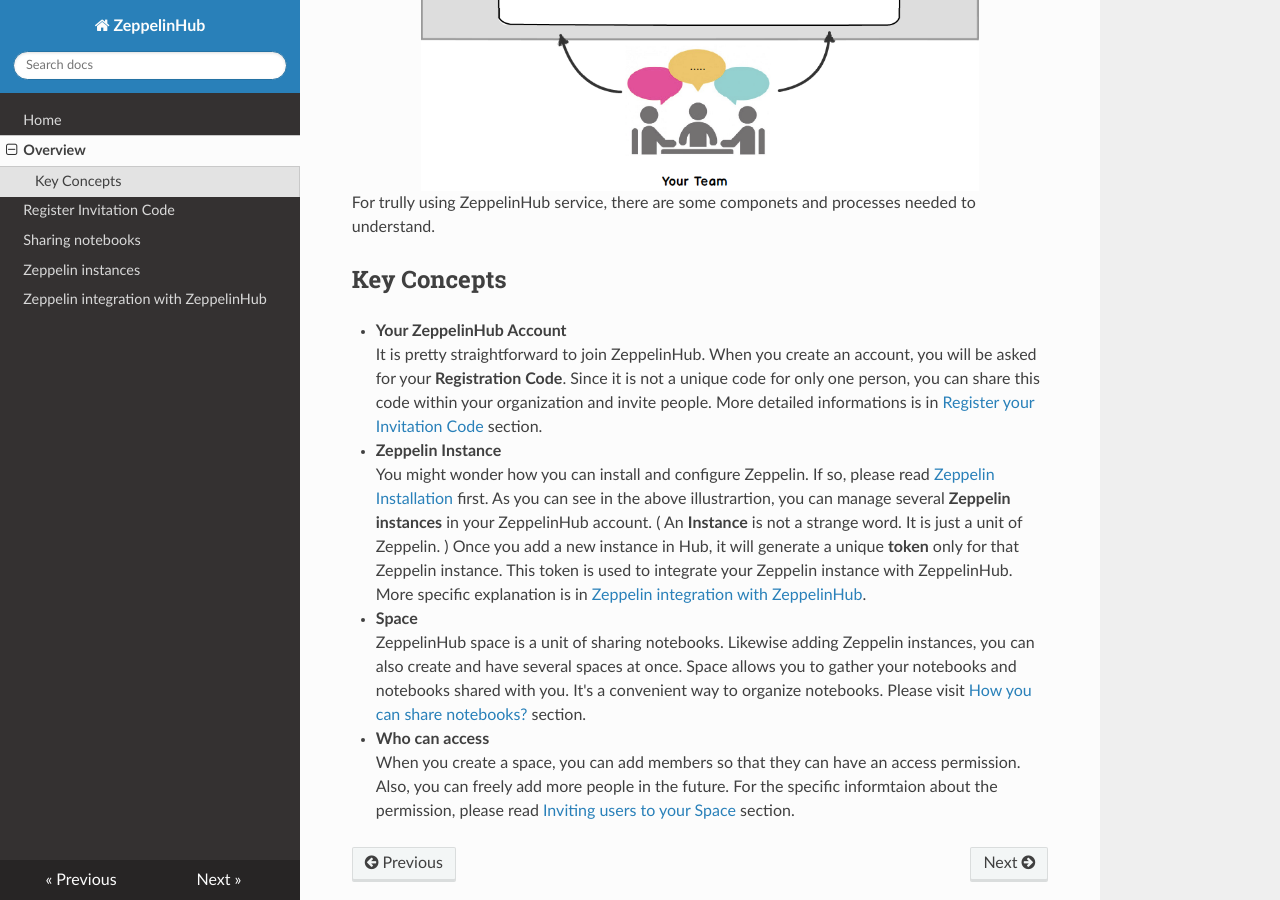
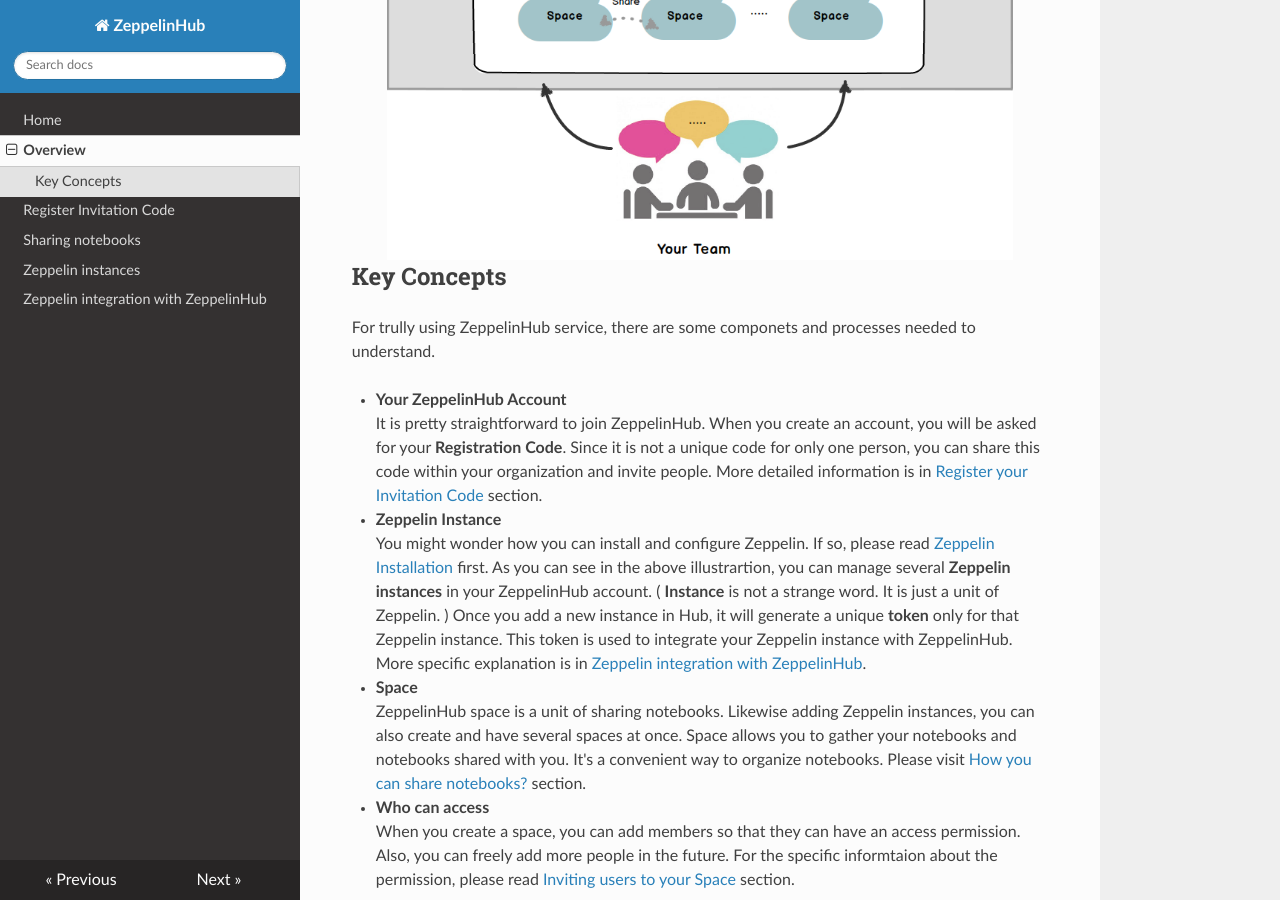
Before and after one commit to jacksu/zeppelinhub-documentation, an MkDocs documentation site: the page built from docs/overview.md, in a window 1280 px wide and 900 px high, scrolled down 686 px. Built offline with MkDocs 1.6.1, drawn with Linux system fonts in a browser that asks for light colours; nearby versions of some CDN libraries.

Commit message:
Fix some awkward words in overview.md

```diff
--- a/docs/overview.md
+++ b/docs/overview.md
@@ -4,17 +4,16 @@
 
 ZeppelinHub enables you to share your Zeppelin notebooks. Once you register and integrate Zeppelin with ZeppelinHub, you can privately share your notebooks and communicate via the notebooks with your team members. The following illustration shows a basic concept of ZeppelinHub.
 
-<center><img src="./zeppelinhub_concept.png" height="80%" width="80%"></center>
+<center><img src="./zeppelinhub_concept.png" height="90%" width="90%"></center>
 
+## Key Concepts
 For trully using ZeppelinHub service, there are some componets and processes needed to understand.
 
-## Key Concepts
-
 * **Your ZeppelinHub Account** <br/>
-It is pretty straightforward to join ZeppelinHub. When you create an account, you will be asked for your **Registration Code**. Since it is not a unique code for only one person, you can share this code within your organization and invite people. More detailed informations is in [Register your Invitation Code](./register_invitation_code.html) section.
+It is pretty straightforward to join ZeppelinHub. When you create an account, you will be asked for your **Registration Code**. Since it is not a unique code for only one person, you can share this code within your organization and invite people. More detailed information is in [Register your Invitation Code](./register_invitation_code.html) section.
 
 * **Zeppelin Instance** <br/>
-You might wonder how you can install and configure Zeppelin. If so, please read [Zeppelin Installation](http://zeppelin.incubator.apache.org/docs/latest/install/install.html) first. As you can see in the above illustrartion, you can manage several **Zeppelin instances** in your ZeppelinHub account. ( An **Instance** is not a strange word. It is just a unit of Zeppelin. ) Once you add a new instance in Hub, it will generate a unique **token** only for that Zeppelin instance. This token is used to integrate your Zeppelin instance with ZeppelinHub. More specific explanation is in [Zeppelin integration with ZeppelinHub](./zeppelin_integration.html).
+You might wonder how you can install and configure Zeppelin. If so, please read [Zeppelin Installation](http://zeppelin.incubator.apache.org/docs/latest/install/install.html) first. As you can see in the above illustrartion, you can manage several **Zeppelin instances** in your ZeppelinHub account. ( **Instance** is not a strange word. It is just a unit of Zeppelin. ) Once you add a new instance in Hub, it will generate a unique **token** only for that Zeppelin instance. This token is used to integrate your Zeppelin instance with ZeppelinHub. More specific explanation is in [Zeppelin integration with ZeppelinHub](./zeppelin_integration.html).
 
 * **Space** <br/>
 ZeppelinHub space is a unit of sharing notebooks. Likewise adding Zeppelin instances, you can also create and have several spaces at once. Space allows you to gather your notebooks and notebooks shared with you. It's a convenient way to organize notebooks. Please visit [How you can share notebooks?](./sharing_notebooks.html) section.
```
